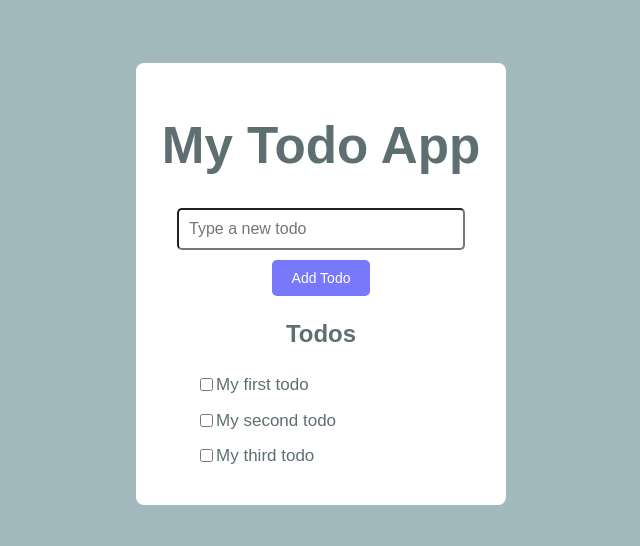
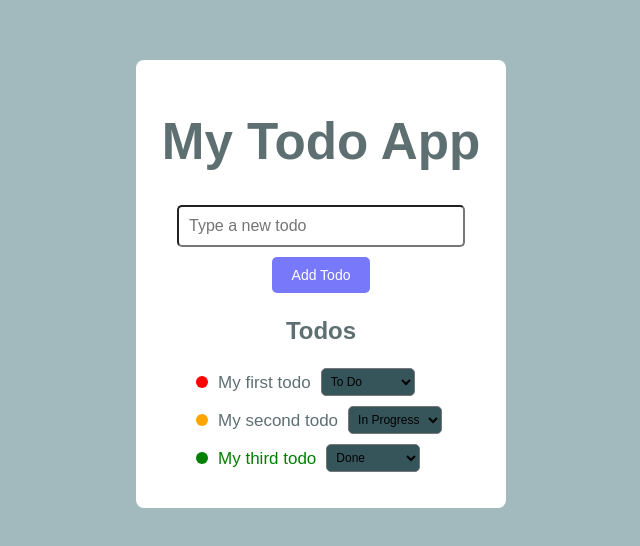
Before and after one commit to Nora-H01/react-todolist, a React (Vite) app in the folder react-todolist/: page / in a window 1280 px wide. Shown: the part 116-662 px from the top of the page, without its empty margins (319-959 px from the left). Built offline with nearby package versions, Linux system fonts and the light colour scheme.

Commit message:
update ToDOList.jsx : add className state-indicator & option value

```diff
--- a/react-todolist/src/ToDoList.jsx
+++ b/react-todolist/src/ToDoList.jsx
@@ -1,22 +1,36 @@
 import React from "react";
 import "./style.css";
 
-const TodoList = ({ todos, toggleTodo }) => {
+const TodoList = ({ todos, updateTodoState }) => {
   return (
     <div className="todo-list-container">
       <h2>Todos</h2>
       <ul className="todo-list">
         {todos.map((todo) => (
-          <li key={todo.id} className={`todo-item ${todo.done ? "done" : ""}`}>
-            <input
-              type="checkbox"
-              id={todo.id}
-              name={todo.name}
-              checked={todo.done}
-              onChange={() => toggleTodo(todo.id)}
-              className="todo-checkbox"
-            />
-            {todo.name}
+          <li key={todo.id} className={`todo-item ${todo.state}`}>
+            <div className="todo-item-content">
+              <span
+                className="state-indicator"
+                style={{
+                  backgroundColor:
+                    todo.state === "done"
+                      ? "green"
+                      : todo.state === "in progress"
+                      ? "orange"
+                      : "red",
+                }}
+              ></span>
+              {todo.name}
+            </div>
+            <select
+              value={todo.state}
+              onChange={(e) => updateTodoState(todo.id, e.target.value)}
+              className="state-selector"
+            >
+              <option value="to do">To Do</option>
+              <option value="in progress">In Progress</option>
+              <option value="done">Done</option>
+            </select>
           </li>
         ))}
       </ul>
```
